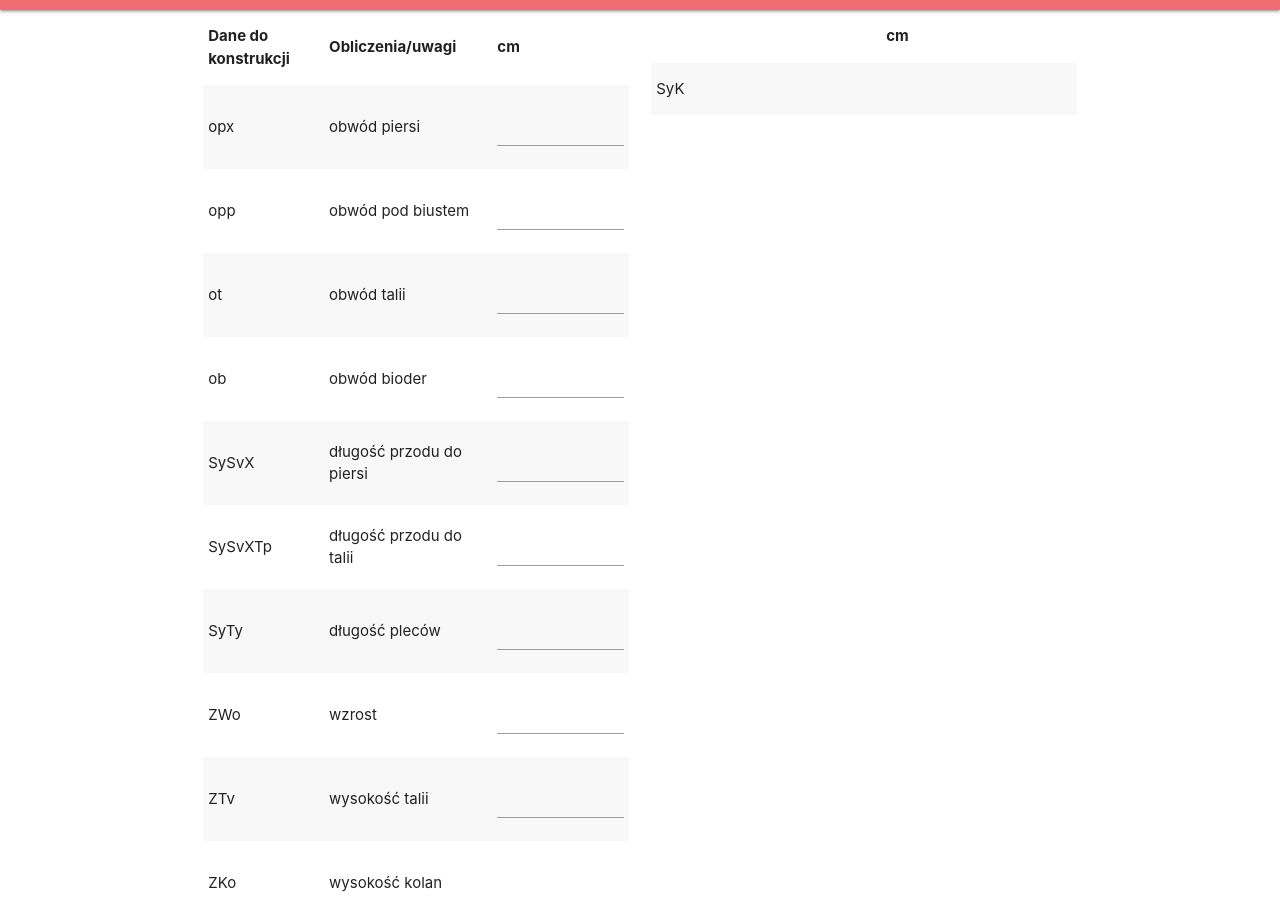
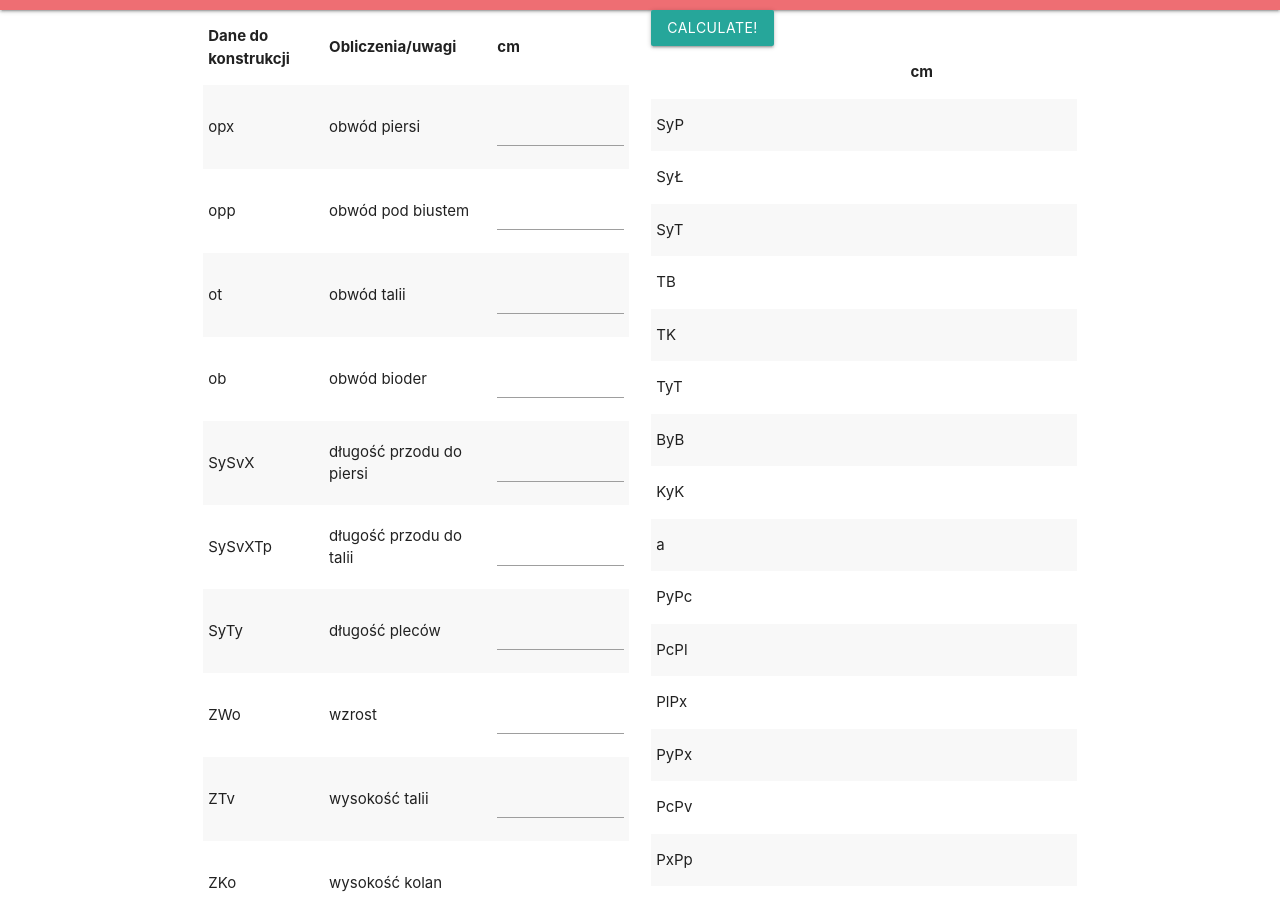
Before and after one commit to szewczykmira/dressmaking-calculator, a Gatsby site in the folder dressmaking/: page / in a window 1280 px wide. Shown: the part 54-952 px from the top of the page. Built offline with nearby package versions, Linux system fonts and the light colour scheme; Gatsby itself is replaced by a stand-in of ours.

Commit message:
Add calculations

```diff
--- a/dressmaking/src/components/Calculator.js
+++ b/dressmaking/src/components/Calculator.js
@@ -4,18 +4,96 @@ import InputTable from "./InputTable"
 import OutputTable from "./OutputTable"
 
 export default class Calculator extends React.Component {
+  state = {
+      calculated: false,
+  }
   updateState = (name, value) => {
     this.setState({ [name]: value })
   }
+
+  calculateValues = () => {
+    this.setState({ calculated: true })
+    let {
+      opx,
+      opp,
+      ot,
+      ob,
+      ZWo,
+      ZTv,
+      ZKo,
+      SvRv,
+      dk,
+      luz1,
+      luz2,
+      luz3,
+      luz4,
+      luz5,
+    } = this.state
+    let a = opx - (8 / 7) * opp
+    let SyP = (1 / 9) * opp + 10.8 + dk
+    let PcPl = (1 / 7) * opp - 1.5 + luz2
+    let S3R2 = SvRv + luz1
+    let SyT = 0.25 * ZWo - 1
+    let SyS2 = (1 / 18) * opp + 2.1
+    let b = 0.25 * ob + 0.5 * luz4
+    let wb = 0.2 * (ob - ot) - 1.5
+    let z = 2 * (b - wb) - 0.5 * ot - luz5
+    let R3R4 = (1 / 18) * opp - (1 / 20) * a
+
+    this.setState({
+      SyP: SyP,
+      SyŁ: 0.5 * SyP,
+      SyT: SyT,
+      TB: 0.1 * ZWo + 4,
+      TK: ZTv - ZKo,
+      TyT: 2,
+      ByB: 2,
+      KyK: 2,
+      a: a,
+      PyPc: (1 / 7) * opp - 5.5 + luz1,
+      PcPl: PcPl,
+      PlPx: (2 / 7) * opp - 4 + 0.5 * a,
+      PyPx: (4 / 7) * opp + 0.5 * a + luz1 + luz2 + luz3,
+      PcPv: (2 / 3) * PcPl,
+      PxPp: (1 / 9) * opp + 0.8 + (1 / 8) * a,
+      SyS2: SyS2,
+      S2S3: 2,
+      S1R1: 1.2,
+      S3R2: S3R2,
+      //PlR3: PcR1 - 2 - 0.1*a,
+      R3R4: R3R4,
+      R4S7: S3R2 - 1,
+      TxTa: 0.25 * a,
+      TaS4: SyT + (1 / 18) * opp + (3 / 7) * a,
+      S4S6: SyS2,
+      S4Sx: SyS2 + 1.5,
+      S5X: (2 / 7) * opp + 0.25 * a + 4,
+      b: b,
+      wb: wb,
+      t: b - wb,
+      z: z,
+      zp: 0.4 * z,
+      zt: 0.6 * z,
+    })
+  }
+
   render = () => {
     return (
       <div className="container">
         <div className="row">
-          <div className="col s6">
+          <div className="col s12 m6">
             <InputTable passState={this.updateState} />
           </div>
-          <div className="col s6">
-            <OutputTable />
+          <div className="col s12 m6">
+            <button
+              className="waves-effect waves-light btn"
+              onClick={this.calculateValues}
+            >
+              Calculate!
+            </button>
+            <OutputTable
+              currentState={this.state.calculated ? this.state : null}
+            />
           </div>
         </div>
       </div>
--- a/dressmaking/src/components/OutputTable.js
+++ b/dressmaking/src/components/OutputTable.js
@@ -1,7 +1,17 @@
 import React from "react"
+
+let OutputRow = ({shortcut, values}) => {
+    return (
+        <tr>
+            <td>{shortcut}</td>
+            <td>{values ? values[shortcut] : null}</td>
+        </tr>
+    )
+}
 
 export default class OutputTable extends React.Component {
   render = () => {
+      let { currentState } = this.props
     return (
       <table className="striped responsive-table">
         <thead>
@@ -11,10 +21,39 @@ export default class OutputTable extends React.Component {
           </tr>
         </thead>
         <tbody>
-          <tr>
-            <td>SyK</td>
-            <td></td>
-          </tr>
+          <OutputRow shortcut="SyP" values={currentState} />
+          <OutputRow shortcut="SyŁ" values={currentState} />
+          <OutputRow shortcut="SyT" values={currentState} />
+          <OutputRow shortcut="TB" values={currentState} />
+          <OutputRow shortcut="TK" values={currentState} />
+          <OutputRow shortcut="TyT" values={currentState} />
+          <OutputRow shortcut="ByB" values={currentState} />
+          <OutputRow shortcut="KyK" values={currentState} />
+          <OutputRow shortcut="a" values={currentState} />
+          <OutputRow shortcut="PyPc" values={currentState} />
+          <OutputRow shortcut="PcPl" values={currentState} />
+          <OutputRow shortcut="PlPx" values={currentState} />
+          <OutputRow shortcut="PyPx" values={currentState} />
+          <OutputRow shortcut="PcPv" values={currentState} />
+          <OutputRow shortcut="PxPp" values={currentState} />
+          <OutputRow shortcut="SyS2" values={currentState} />
+          <OutputRow shortcut="S2S3" values={currentState} />
+          <OutputRow shortcut="S1R1" values={currentState} />
+          <OutputRow shortcut="S3R2" values={currentState} />
+          <OutputRow shortcut="PlR3" values={currentState} />
+          <OutputRow shortcut="R3R4" values={currentState} />
+          <OutputRow shortcut="P4S7" values={currentState} />
+          <OutputRow shortcut="TxTa" values={currentState} />
+          <OutputRow shortcut="TaS4" values={currentState} />
+          <OutputRow shortcut="S4S6" values={currentState} />
+          <OutputRow shortcut="S4Sx" values={currentState} />
+          <OutputRow shortcut="S5X" values={currentState} />
+          <OutputRow shortcut="b" values={currentState} />
+          <OutputRow shortcut="wb" values={currentState} />
+          <OutputRow shortcut="t" values={currentState} />
+          <OutputRow shortcut="z" values={currentState} />
+          <OutputRow shortcut="zp" values={currentState} />
+          <OutputRow shortcut="zt" values={currentState} />
         </tbody>
       </table>
     )
```
